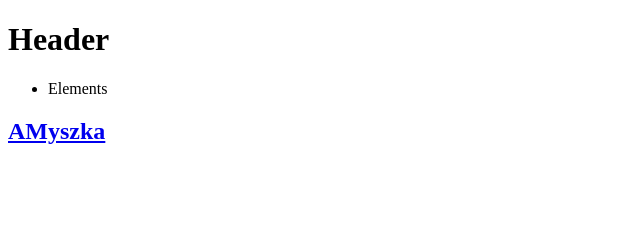
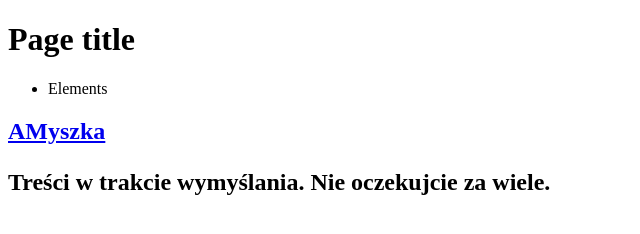
Before and after one commit to ArkadiuszMyszka/Test, a plain HTML site: page index.html in a window 1280 px wide. Shown: the whole page, without its empty margins (0-640 px from the left). Drawn offline with Linux system fonts and the light colour scheme.

Commit message:
Lekiie zmiany i dodanie akapitu do h2

```diff
--- a/index.html
+++ b/index.html
@@ -5,10 +5,11 @@
     <meta charset="UTF-8">
     <meta http-equiv="X-UA-Compatible" content="IE=edge">
     <meta name="viewport" content="width=device-width, initial-scale=1.0">
-    <title>Document</title>
+    <meta name="description" content="Nauka podstaw HTML5 dla początkujących AMyszka" />
+    <title>Test Document</title>
 </head>
 <body>
-    <h1>Header</h1>
+    <h1>Page title</h1>
     <ul>
         <li>Elements</li>
     </ul>
@@ -16,6 +17,9 @@
         <a href="https://arkadiuszmyszka.github.io/Test/" target="_blank" title="Adres mojej testowej strony">
             AMyszka
         </a>
+        <p>
+            Treści w trakcie wymyślania. Nie oczekujcie za wiele.
+          </p>
     </h2>
 </body>
 </html>
```
